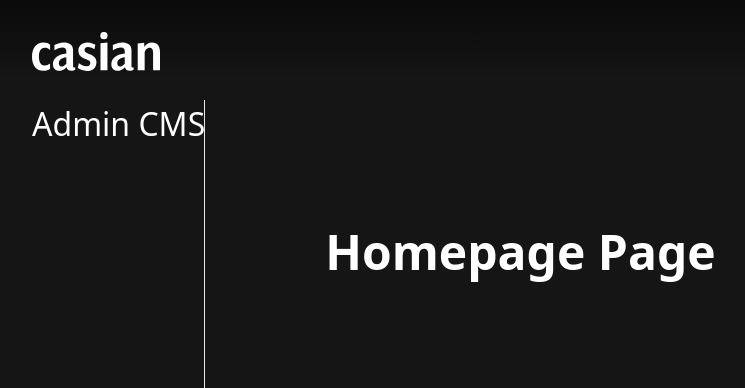
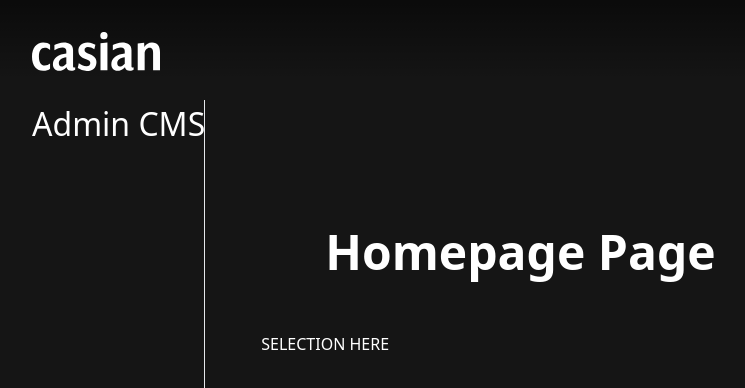
Before and after one commit to CasianLW/portfolio-casian-react-typecript-cms, a Next.js app: page /admin/homepage in a window 1280 px wide. Shown: the top 388 px of the page, without its empty margins (32-777 px from the left). Built offline with nearby package versions, Linux system fonts and the light colour scheme; no server answers; the database is empty.

Commit message:
homepage cms, selection of 6 works to display [START DEV]

```diff
--- a/pages/admin/homepage/index.tsx
+++ b/pages/admin/homepage/index.tsx
@@ -4,7 +4,7 @@ import SeoComponent from '@/components/shared/seo-component'
 import { useAdminNavSettingsContext } from '@/context/admin-nav-settings-context'
 import AdminLayoutComponent from '@/layout/admin'
 import { NextPage } from 'next'
-import { useEffect } from 'react'
+import { useEffect, useState } from 'react'
 
 interface Props {
   seo: Seo
@@ -15,7 +15,64 @@ const HomepageCMS: NextPage<Props> = () => {
   useEffect(() => {
     setActiveNavLink(AdminNavLinkEnum.Homepage)
   }, [setActiveNavLink])
+  const [loading, setLoading] = useState(true)
+  const [worksList, setWorksList] = useState([])
+  const [submitStatus, setSubmitStatus] = useState<'submitting' | 'success' | 'error' | 'idle'>('idle')
+  const [messageText, setMessageText] = useState(String)
 
+  const getWorksList = async () => {
+    // console.log('test du transfer')
+    try {
+      setSubmitStatus('submitting')
+      const response = await fetch('/api/works/', {
+        method: 'GET',
+      })
+      const data = await response.json()
+      // console.log(data)
+      if (response.ok) {
+        // Handle success
+        setSubmitStatus('success')
+        setWorksList(data.works.reverse())
+        setLoading(false)
+        // console.log(Array.isArray(worksList) + 'ies it is')
+
+        setMessageText(data.message)
+        setTimeout(() => {
+          setSubmitStatus('idle')
+        }, 4000)
+      }
+    } catch (error: any) {
+      // Handle error
+      // console.log(data.message)
+      setSubmitStatus('error')
+      setMessageText(`${error}`)
+
+      setTimeout(() => {
+        setSubmitStatus('idle')
+      }, 4000)
+    }
+  }
+  useEffect(() => {
+    getWorksList()
+  }, [setSubmitStatus, setMessageText, setWorksList])
+
+  const test = () => {
+    console.log(worksList)
+  }
+  const alertComponent = () => {
+    switch (submitStatus) {
+      case 'submitting':
+        return <div className="alert alert-info text-cas-white-100">Loading works ...</div>
+      case 'success':
+        return <div className="alert alert-success text-cas-white-100">Work list successfully imported!</div>
+      case 'error':
+        return <div className="alert alert-danger text-cas-white-100">{messageText}</div>
+      case 'idle':
+        return <div className="alert alert-danger text-cas-white-100"></div>
+      default:
+        return null
+    }
+  }
   return (
     <AdminLayoutComponent>
       <>
@@ -23,7 +80,18 @@ const HomepageCMS: NextPage<Props> = () => {
         <header className="top-header-admin lateral-space">
           <h1 className="main-title">Homepage Page</h1>
         </header>
-        <section className="admin-content"></section>
+        <section className="admin-content">
+          {loading ? ( // Conditional rendering based on the loading state
+            <div>Loading works ...</div>
+          ) : (
+            <section className="grid gap-4 grid-cols-1 md:grid-cols-2">
+              <div onClick={test} className="col-span-1">
+                SELECTION HERE
+              </div>
+            </section>
+          )}
+          {alertComponent()}
+        </section>
       </>
     </AdminLayoutComponent>
   )
```
